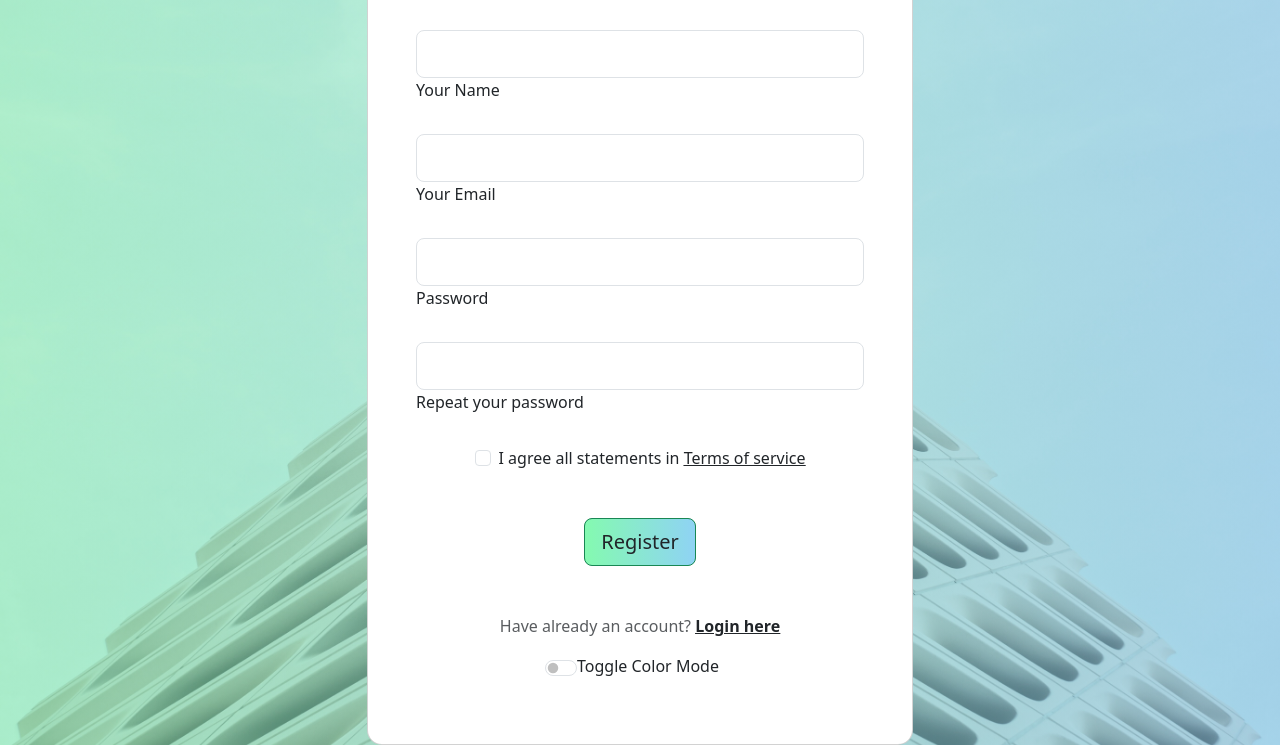
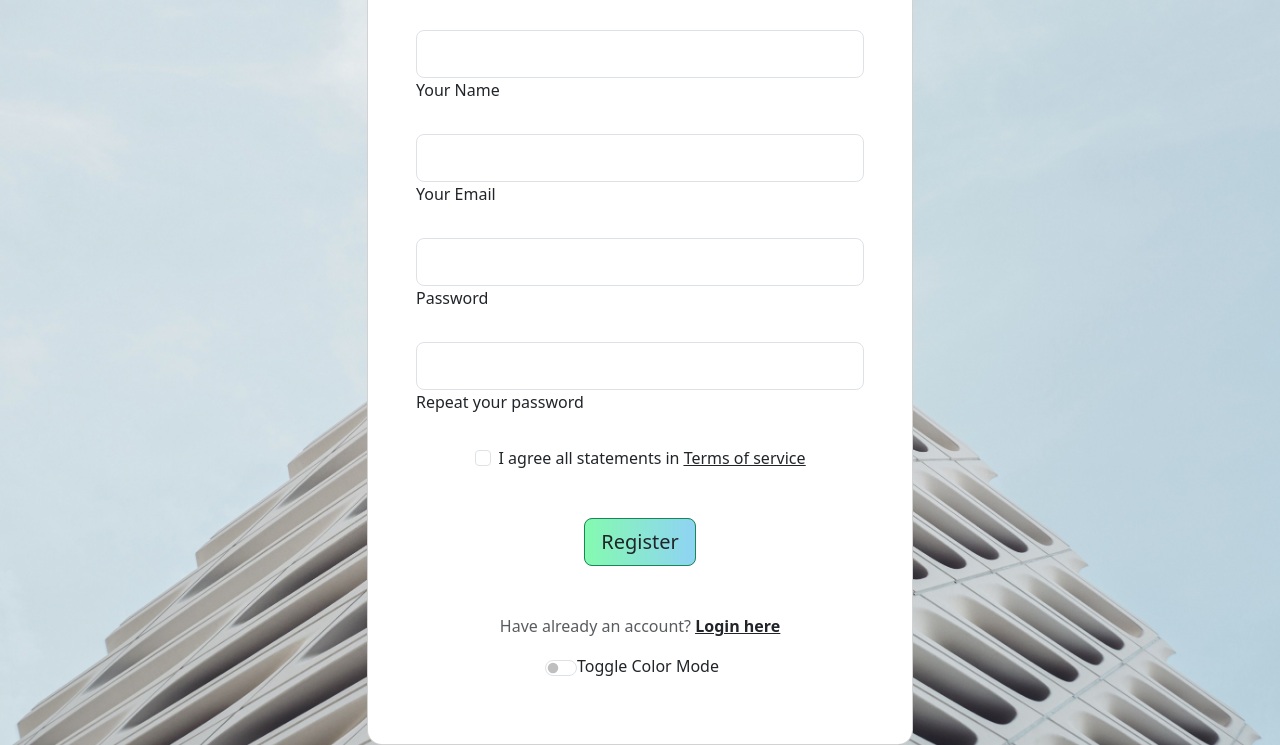
Before and after one commit to ibrahimfe/Form_With_Bootsrap, a plain HTML site: page index.html in a window 1280 px wide. Shown: the part 105-850 px from the top of the page. Drawn offline with nearby package versions, Linux system fonts and the light colour scheme.

Commit message:
removing background gradient color because it buggy

```diff
--- a/index.html
+++ b/index.html
@@ -9,14 +9,12 @@
     <link href="https://cdn.jsdelivr.net/npm/bootstrap@5.3.0-alpha3/dist/css/bootstrap.min.css" rel="stylesheet" integrity="sha384-KK94CHFLLe+nY2dmCWGMq91rCGa5gtU4mk92HdvYe+M/SXH301p5ILy+dN9+nJOZ" crossorigin="anonymous">
 </head>
 
-<body class="bg-image" >
+<body >
 
-  <section class="bg-image" style="background-image: url(asset/bg.jpg);">
-  <div class="mask d-flex align-items-center h-100 gradient-custom-3">
+  <section class="vh-100 ">
+  <div class="mask d-flex align-items-center h-100">
     <div class="container h-100">
-
       <div class="row d-flex justify-content-center align-items-center h-100">
-
         <div class="col-12 col-md-9 col-lg-7 col-xl-6">
           <div class="card" style="border-radius: 15px;">
             <div class="card-body p-5">
--- a/style.css
+++ b/style.css
@@ -1,15 +1,9 @@
+body {
+    background-image: url(asset/bg.jpg);
+    background-size: cover;
+}
 
 
-.gradient-custom-3 {
-    /* fallback for old browsers */
-    background: #84fab0;
-
-    /* Chrome 10-25, Safari 5.1-6 */
-    background: -webkit-linear-gradient(to right, rgba(132, 250, 176, 0.5), rgba(143, 211, 244, 0.5));
-
-    /* W3C, IE 10+/ Edge, Firefox 16+, Chrome 26+, Opera 12+, Safari 7+ */
-    background: linear-gradient(to right, rgba(132, 250, 176, 0.5), rgba(143, 211, 244, 0.5))
-    }
 .gradient-custom-4 {
     /* fallback for old browsers */
     background: #84fab0;
```
